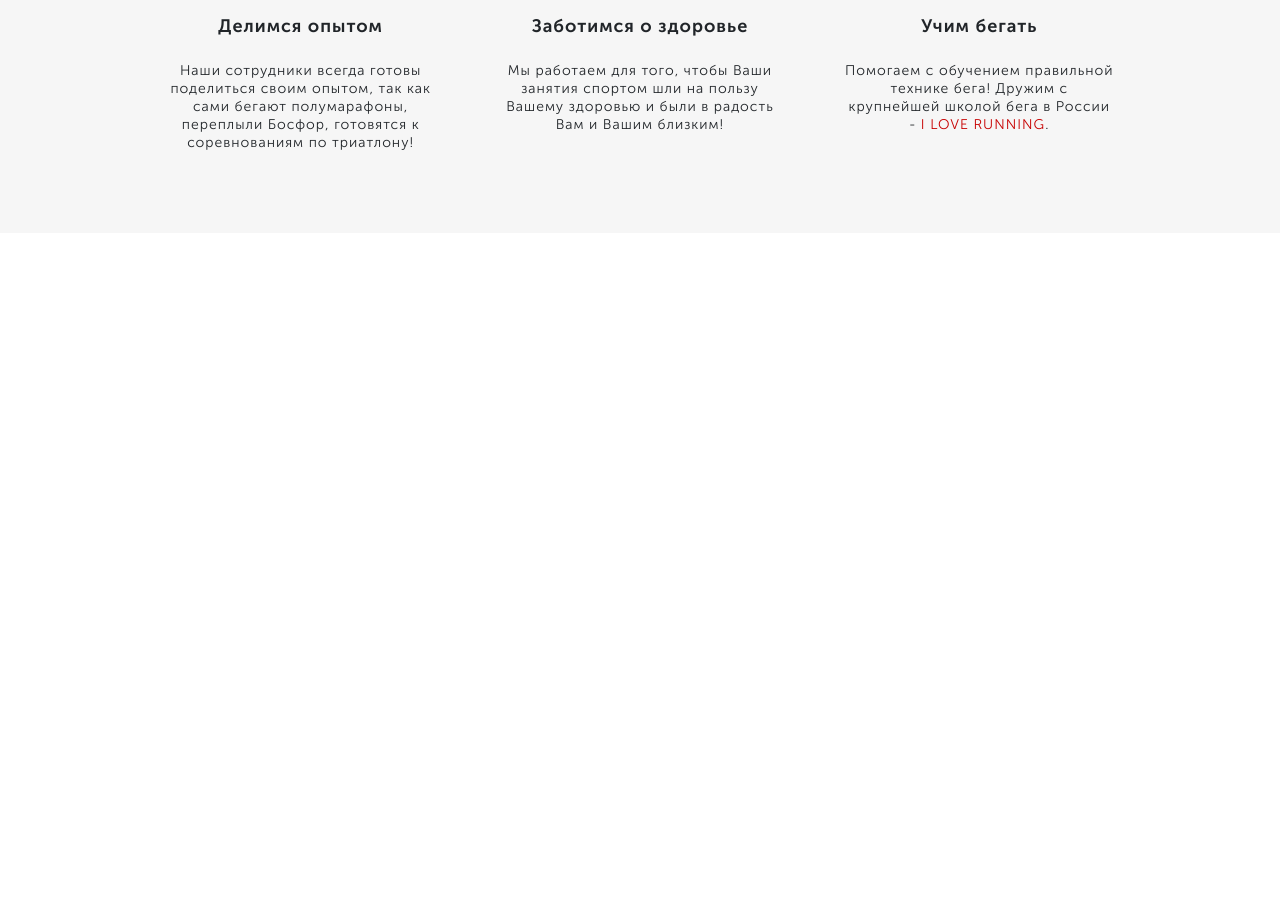
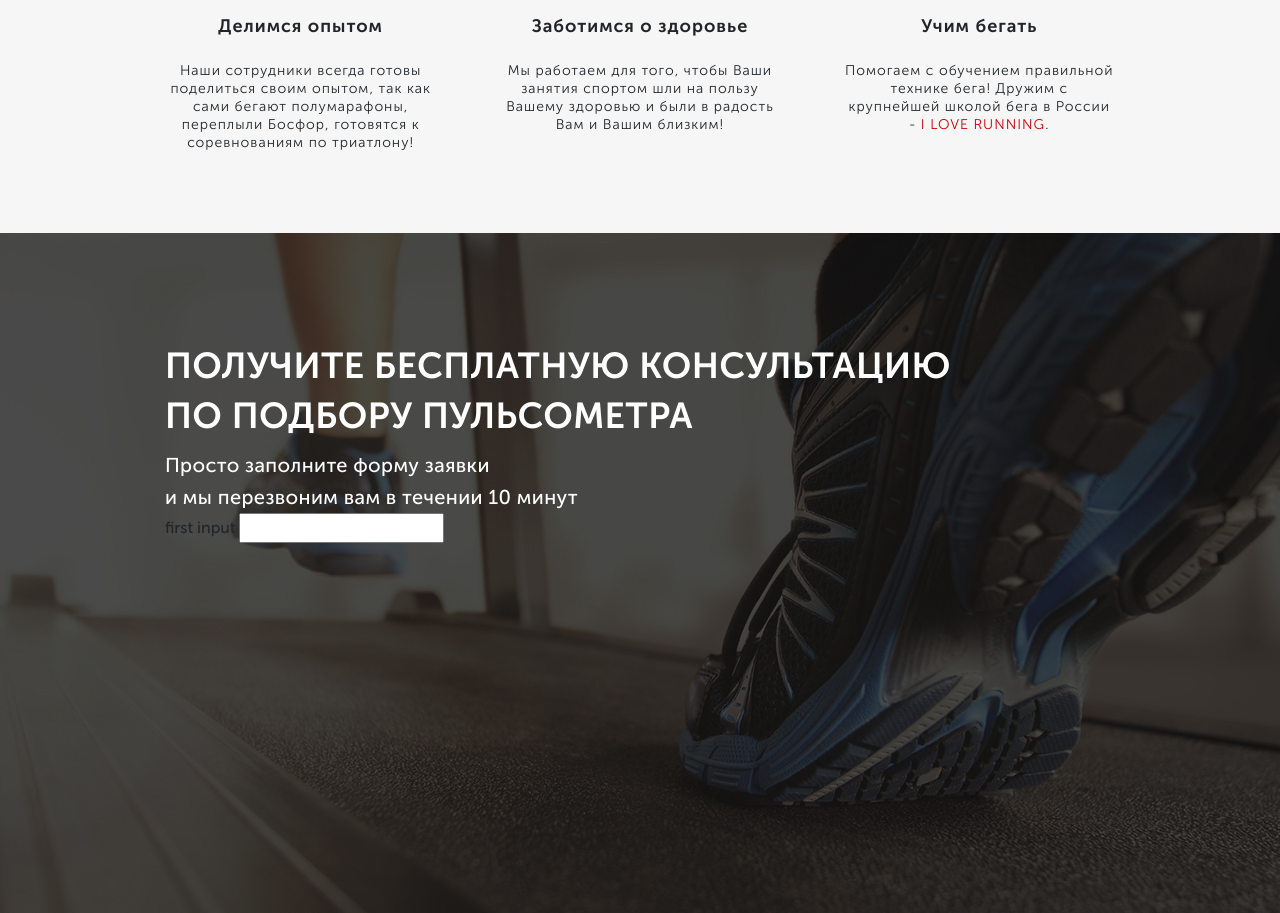
Before and after one commit to IharBild/pulse, a website: page src/index.html in a window 1280 px wide. Shown: the part 901-1814 px from the top of the page. Before the commit the page ends 1134 px from the top, so only its background shows below. Drawn offline with Linux system fonts and the light colour scheme.

Commit message:
24-03-2024

```diff
--- a/src/index.html
+++ b/src/index.html
@@ -89,6 +89,23 @@
             </div>
         </div>
     </div>
+
+    <div class="consultation">
+        <div class="container">
+            <h2 class="title title_left">
+                Получите бесплатную консультацию<br>по подбору пульсометра
+            </h2>
+
+            <div class="consultation__descr">
+                Просто заполните форму заявки<br>и мы перезвоним вам в течении 10 минут
+            </div>
+            <form action="#">
+                <label for="first">first input</label>
+                <input id="first" type="text">
+            </form>
+
+        </div>
+    </div>
 </body>
 
 </html>
--- /dev/null
+++ b/src/sass/blocks/_consultation.scss
@@ -0,0 +1,27 @@
+.consultation {
+    min-height: 680px;
+    padding: 108px 0 108px;
+    background: url('../../img/bg/d3-bg.jpg') center (center/cover) no-repeat;
+    &__descr {
+        font-weight: 500;
+        font-size: 20px;
+        line-height: 32px;
+        color: #FFFFFF;
+        letter-spacing: 0.4px;
+
+    }
+}
+
+.title {
+    font-weight: 700;
+    font-size: 36px;
+    text-transform: uppercase;
+    color: #0d0d0d;
+    text-align: center;
+    &_left {
+        line-height: 50px;
+        letter-spacing: 0.4px;
+        color: #FFFFFF;
+        text-align: left;
+    }
+}
--- a/src/sass/blocks/_style.scss
+++ b/src/sass/blocks/_style.scss
@@ -3,6 +3,7 @@
 @import '../blocks/header';
 @import '../blocks/buttons';
 @import '../blocks/advantages';
+@import '../blocks/consultation';
 
 * {
     font-family: 'Museo Sans Cyrl', sans-serif;
```
Also changed, not shown: src/css/main.min.css, src/img/bg/d3-bg.jpg (added).
